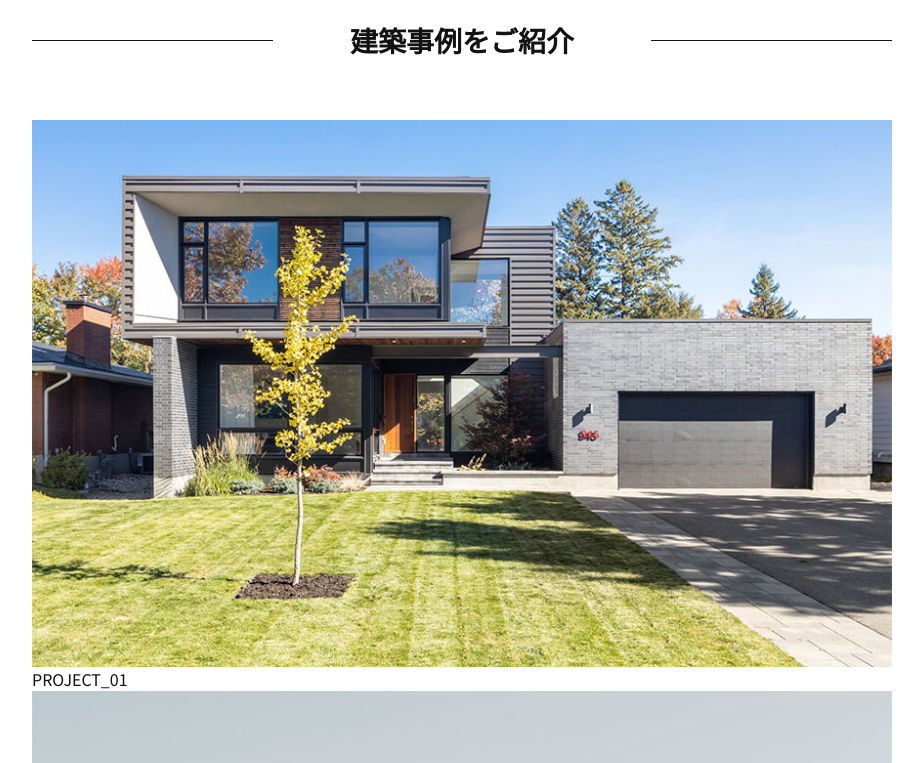
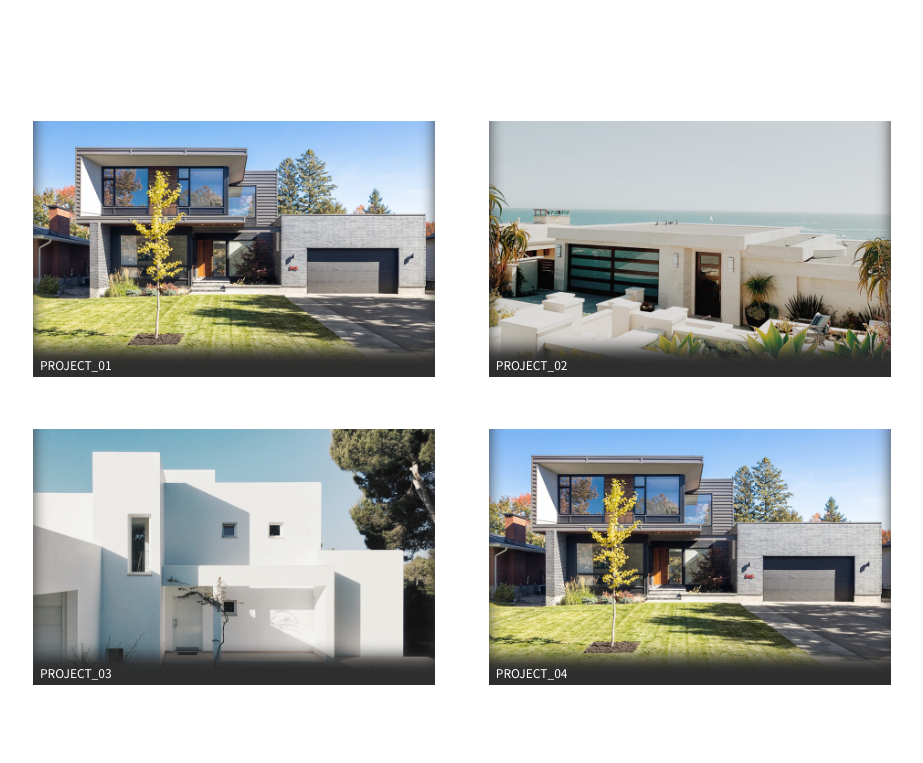
Before and after one commit to Y-Keisuke329/BrightHouse, a plain HTML site: page index.html in a window 1280 px wide. Shown: the part 860-1623 px from the top of the page, without its empty margins (328-1251 px from the left). Drawn offline with nearby package versions, Linux system fonts and the light colour scheme; some packages are replaced by stand-ins of ours; a script that the page names is missing.

Commit message:
add style.css

```diff
--- a/css/style.css
+++ b/css/style.css
@@ -109,6 +109,64 @@ z-indexでマイナスを設定して、他のコンテンツの下に隠れる
     top: -220px;
     z-index: -10;
 }
+
+/*-------------------------------------------
+Project
+-------------------------------------------*/
+/* 背景に黒の透過グラデーションを設定 */
+#project {
+    background: linear-gradient(rgba(0, 0, 0, 0), rgba(0, 0, 0, 0, ));
+    color: #fff;
+}
+
+#project .list {
+    display: flex;
+    justify-content: space-between;
+    flex-wrap: wrap;
+}
+
+#project .list li {
+    width: 47%;
+    border: solid 1px #fff;
+    margin-bottom: 50px;
+    position: relative;
+}
+
+/* 下段の2つはマージンを設定しない */
+#project .list li:last-child,
+#project .list li:nth-last-child(2) {
+    margin-bottom: 0;
+}
+
+#project .list li a {
+    display: block;
+}
+
+/* 疑似要素を使用して、テキストの下に「box-shadow」で影を付ける */
+#project .list li a::after {
+    content: "";
+    box-shadow: 0 -30px 15px -1px #2e2e2e inset;
+    position: absolute;
+    top: 0;
+    left: 0;
+    right: 0;
+    bottom: 0;
+}
+
+#project .list .name {
+    color: #fff;
+    font-size: 0.75rem;
+    position: absolute;
+    bottom: 4px;
+    left: 7px;
+    z-index: 5;
+}
+
+/*-------------------------------------------
+Feature
+-------------------------------------------*/
+/* 背景に黒の透過を設定 */
+#feature {}
 
 /*-------------------------------------------
 フッター
```
